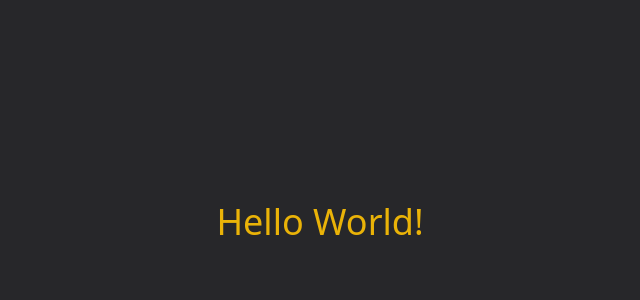
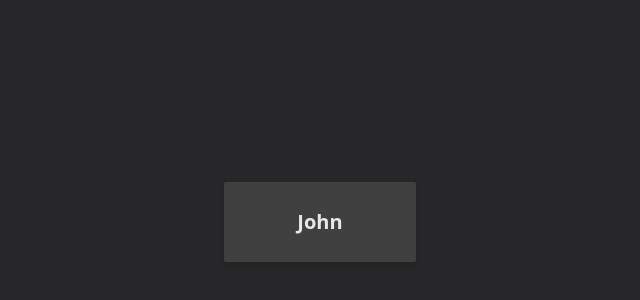
Before and after one commit to Zped08/Learn-e2e-type-safety, a React (Vite) app: page / in a window 1280 px wide. Shown: the part 178-478 px from the top of the page, without its empty margins (320-960 px from the left). Built offline with nearby package versions, Linux system fonts and the light colour scheme.

Commit message:
create a component para visualizar el usuario

```diff
--- a/src/App.tsx
+++ b/src/App.tsx
@@ -1,12 +1,14 @@
 import { User } from "./types";
+import UserDisplay from "./components/UserDisplay";
+
 
 function App() {
   const users: User[] = [
     {
-      name: "Prisma Fan",
+      name: "John",
       messages: [
         {
-          body: "Prisma rocks!!",
+          body: "Graphql is Amazing",
         },
         {
           body: "Did I mention I love Prisma",
@@ -16,7 +18,9 @@
   ];
   return (
     <div className="bg-zinc-800 flex-col h-screen w-full flex items-center justify-center p-4 gap-y-12 overflow-scroll">
-      <h2 className="text-4xl text-yellow-500">Hello World!</h2>
+      {
+        users.map((user, i) => <UserDisplay user={user} key={i}/>)
+      }
     </div>
   );
 }
--- /dev/null
+++ b/src/components/UserDisplay.tsx
@@ -0,0 +1,17 @@
+import { User } from "../types";
+
+type Props = {
+  user: User;
+};
+
+function UserDisplay({ user }: Props) {
+  return (
+    <div className="flex gap-x-24 justify-center">
+      <div className="rounded-sm flex justify-center items-center drop-shadow-md bg-neutral-700 w-48 h-20">
+        <p className="text-xl text-gray-200 font-bold">{user.name}</p>
+      </div>
+    </div>
+  );
+}
+
+export default UserDisplay;
```
